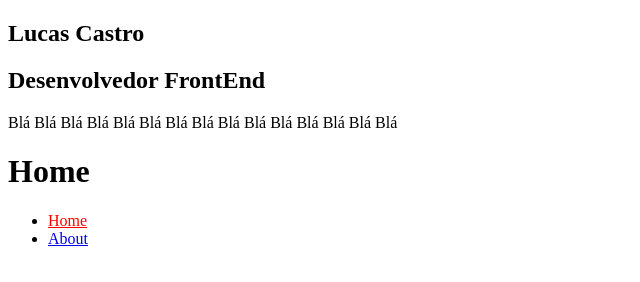
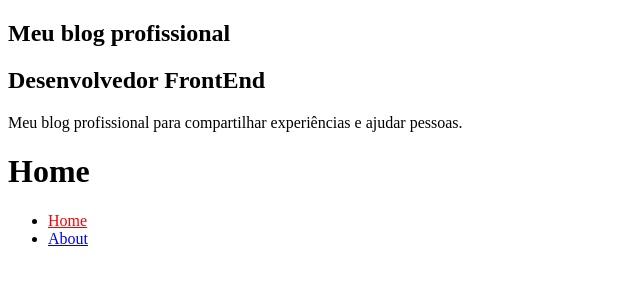
Before and after one commit to lucas-castro-developer/my-professional-blog, a Gatsby site: page / in a window 1280 px wide. Shown: the whole page, without its empty margins (0-640 px from the left). Built offline with nearby package versions, Linux system fonts and the light colour scheme; Gatsby itself is replaced by a stand-in of ours.

Commit message:
Rendering data with StaticQuery

```diff
--- a/gatsby-config.js
+++ b/gatsby-config.js
@@ -1,6 +1,7 @@
 module.exports = {
   siteMetadata: {
     title: `Meu blog profissional`,
+    position: `Desenvolvedor FrontEnd`,
     description: `Meu blog profissional para compartilhar experiências e ajudar pessoas.`,
     author: `@lucas-castro-developer`,
     siteUrl: `https://gatsbystarterdefaultsource.gatsbyjs.io/`,
--- a/src/components/Profile/index.js
+++ b/src/components/Profile/index.js
@@ -1,11 +1,31 @@
 import React from "react"
+import { StaticQuery, graphql } from "gatsby"
 
 const Profile = () => (
-  <div className="profile-wrapper">
-    <h1>Lucas Castro</h1>
-    <h2>Desenvolvedor FrontEnd</h2>
-    <p>Blá Blá Blá Blá Blá Blá Blá Blá Blá Blá Blá Blá Blá Blá Blá </p>
-  </div>
+  <StaticQuery
+    query={graphql`
+      query MySiteMetadata {
+        site {
+          siteMetadata {
+            title
+            position
+            description
+          }
+        }
+      }
+    `}
+    render={({
+      site: {
+        siteMetadata: { title, position, description },
+      },
+    }) => (
+      <div className="profile-wrapper">
+        <h1>{title}</h1>
+        <h2>{position}</h2>
+        <p>{description}</p>
+      </div>
+    )}
+  />
 )
 
 export default Profile
```
